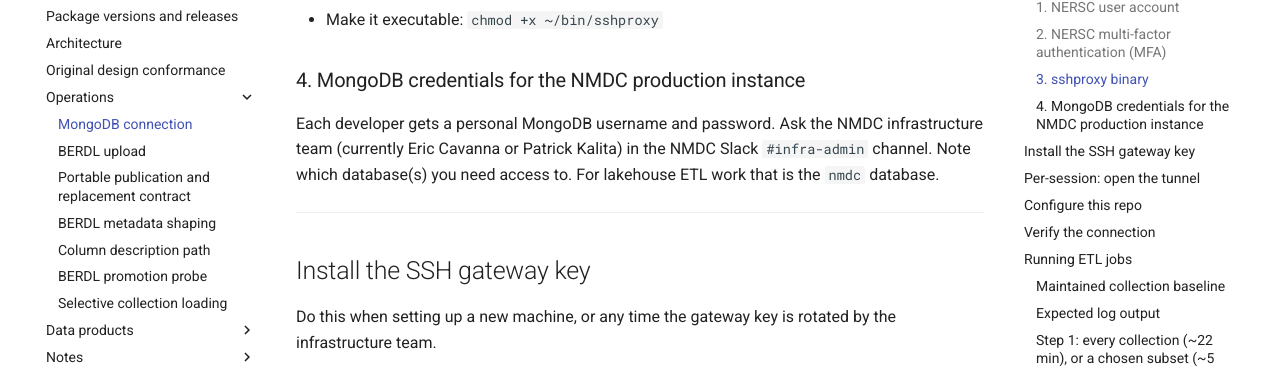
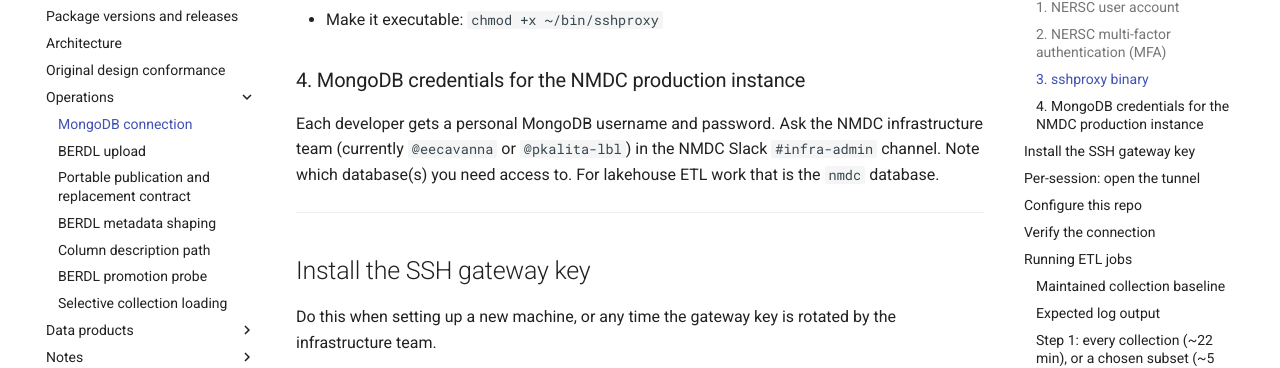
Before and after one commit to microbiomedata/nmdc-lakehouse, an MkDocs documentation site: the page built from docs/mongodb-connection.md, in a window 1280 px wide and 900 px high, scrolled down 859 px. Shown: the part 146-514 px from the top of the window. Built offline with MkDocs 1.6.1 and Material for MkDocs 9.7.7, drawn with Linux system fonts in a browser that asks for light colours; comment, search, counter and statistics services are not loaded.

Commit message:
Use handles rather than a name nobody publishes
`docs/mongodb-connection.md` named two people to ask for MongoDB credentials.
`gh api users/eecavanna --jq .name` returns null, so that surname is not something
he publishes on GitHub and this repository was the one putting it in a record.

Both are handles now. `pkalita-lbl` does publish "Patrick Kalita", so his name was
allowed; using handles for both keeps the sentence consistent and a handle links
and notifies, which a bare name does not.

Left the Vale vocabulary entry alone. It is a spelling allowlist rather than a
record making a claim about a person, and removing it is the kind of change that
fails a file nobody was thinking about.

Co-Authored-By: Claude <noreply@anthropic.com>

```diff
--- a/docs/mongodb-connection.md
+++ b/docs/mongodb-connection.md
@@ -39,7 +39,7 @@ will be prompted for a password + OTP on every SSH command.
 ### 4. MongoDB credentials for the NMDC production instance
 
 Each developer gets a personal MongoDB username and password. Ask the NMDC
-infrastructure team (currently Eric Cavanna or Patrick Kalita) in the NMDC Slack
+infrastructure team (currently `@eecavanna` or `@pkalita-lbl`) in the NMDC Slack
 `#infra-admin` channel. Note which database(s) you need access to. For lakehouse
 ETL work that is the `nmdc` database.
 
```
